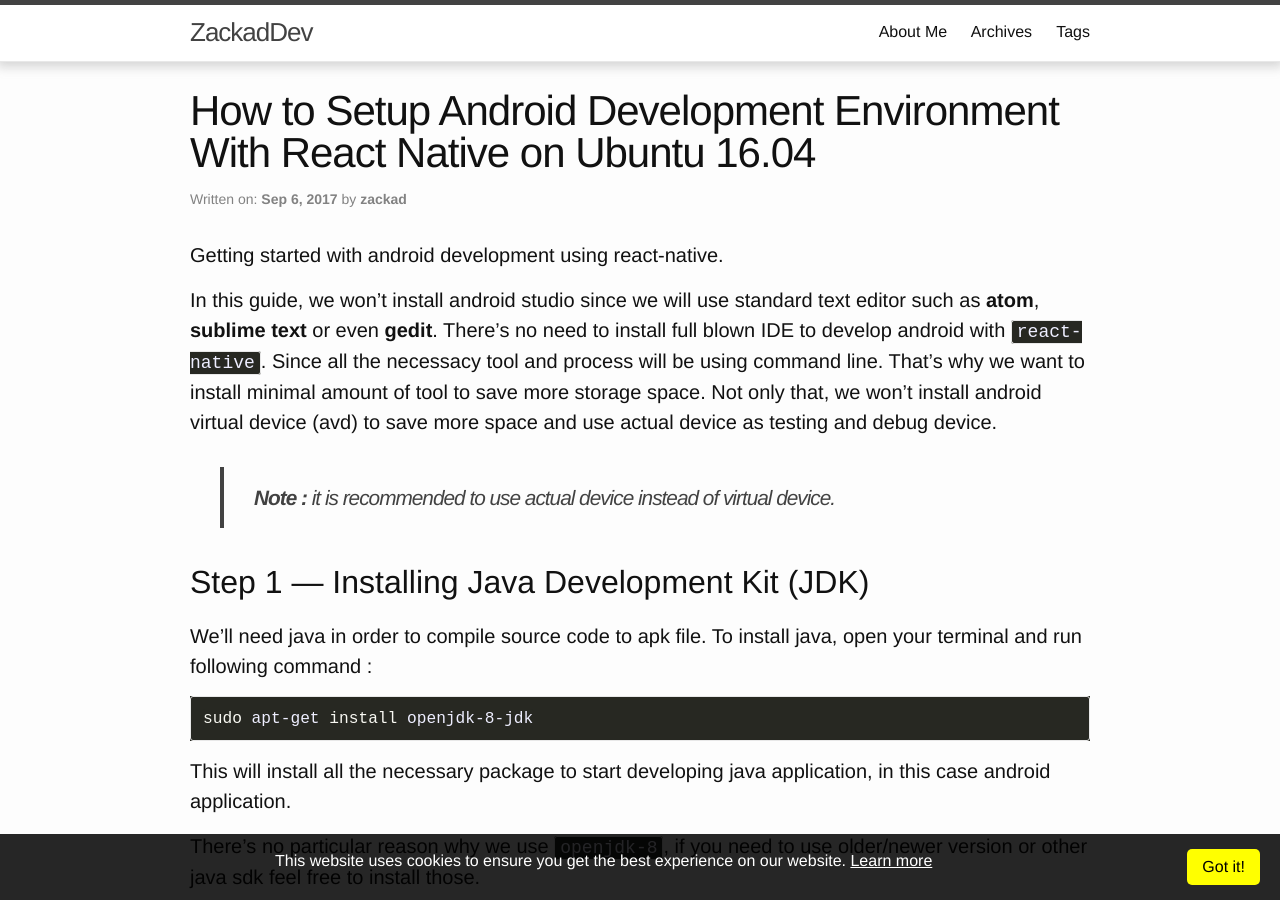
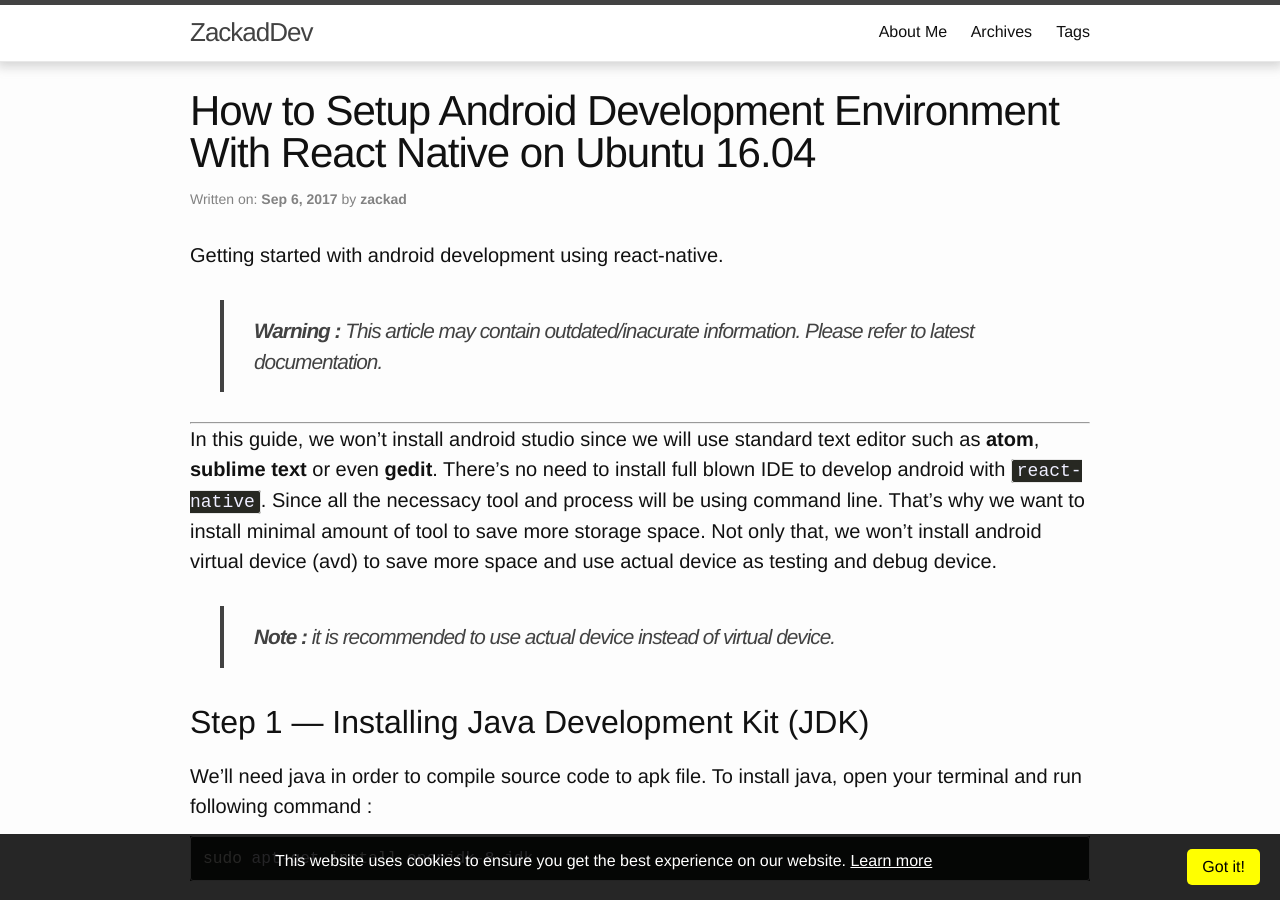
Before and after one commit to zackad/blog-src, a Jekyll site: the page built from _posts/2017-09-06-setup-android-development-environment-with-react-native-on-ubuntu.md, in a window 1280 px wide and 900 px high. Built offline with Jekyll 4.4.1, drawn with Linux system fonts in a browser that asks for light colours.

Commit message:
[chore] add warning for outdated information

```diff
--- a/_posts/2017-09-06-setup-android-development-environment-with-react-native-on-ubuntu.md
+++ b/_posts/2017-09-06-setup-android-development-environment-with-react-native-on-ubuntu.md
@@ -4,6 +4,10 @@ title: "How to Setup Android Development Environment With React Native on Ubuntu
 tags: android react
 ---
 Getting started with android development using react-native.
+
+> **Warning :** This article may contain outdated/inacurate information. Please refer to latest documentation.
+
+---
 
 In this guide, we won't install android studio since we will use standard text editor such as **atom**, **sublime text** or even **gedit**. There's no need to install full blown IDE to develop android with `react-native`. Since all the necessacy tool and process will be using command line. That's why we want to install minimal amount of tool to save more storage space. Not only that, we won't install android virtual device (avd) to save more space and use actual device as testing and debug device.
 
```
